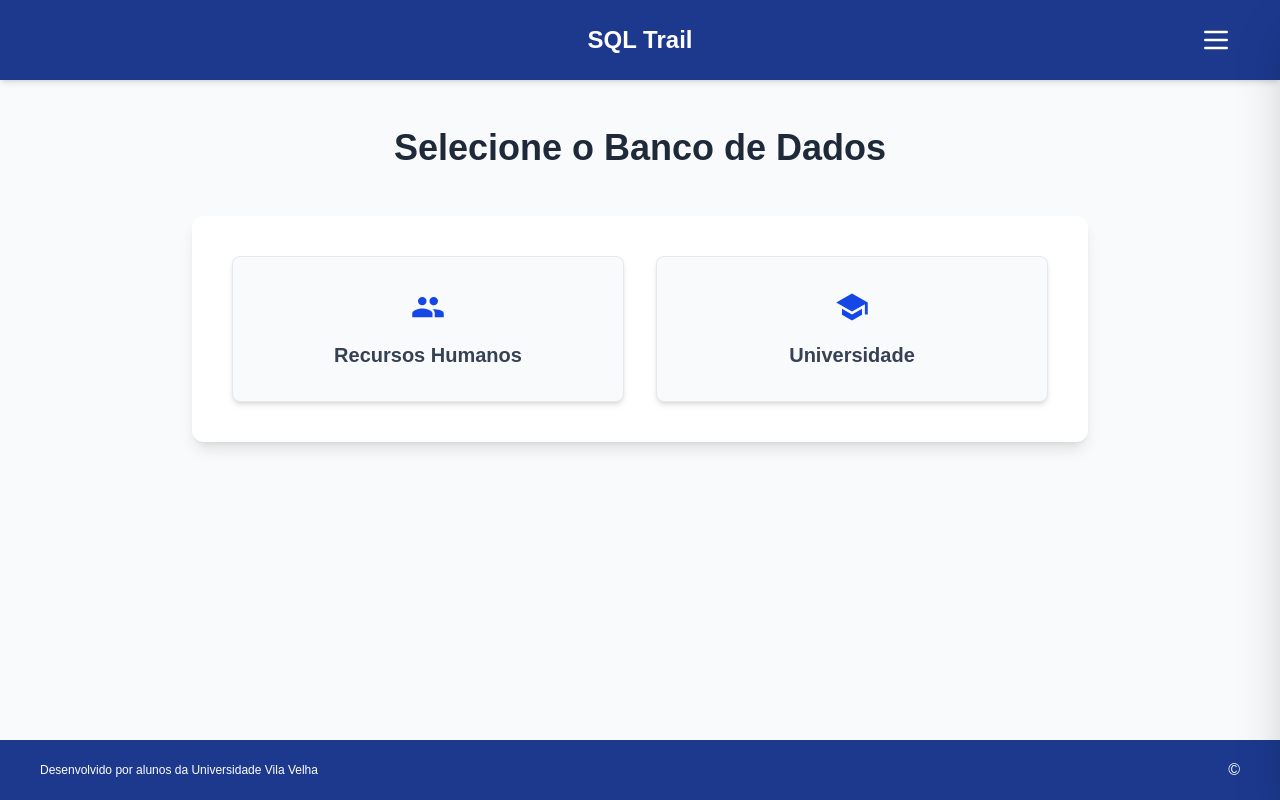
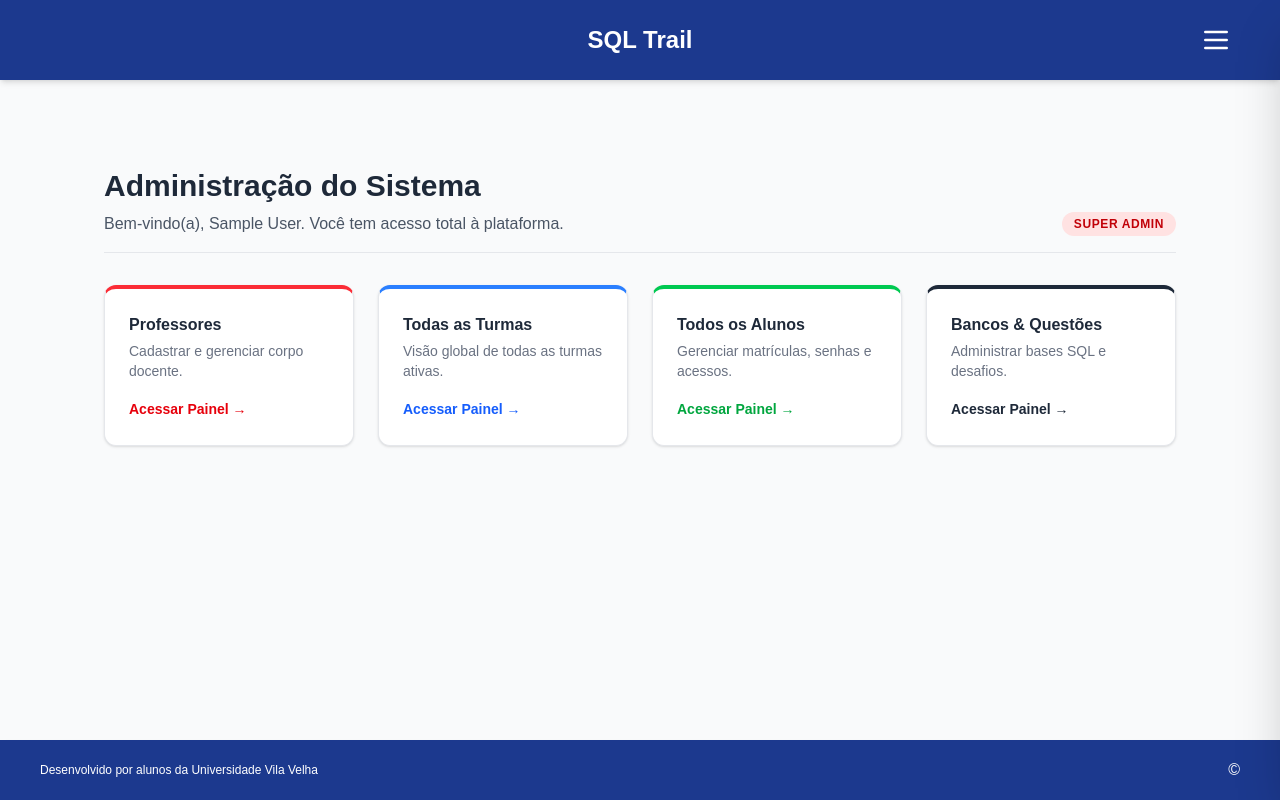
Before and after one commit to brenno1206/SQL-Trail, a Next.js app in the folder frontend/: page / in a window 1280 px wide. Built offline with nearby package versions, Linux system fonts and the light colour scheme; sample sign-in values are in the browser's storage.

Commit message:
Adicionando esqueleto do dashboard de cada usuário

```diff
--- a/frontend/app/page.tsx
+++ b/frontend/app/page.tsx
@@ -1,27 +1,37 @@
-import DatabaseCard from '@/components/DatabaseCard';
+'use client';
+
 import { Footer } from '@/components/Footer';
 import Header from '@/components/Header';
-import { databases } from '@/types/databases';
 import ProtectedRoute from '@/components/ProtectedRoute';
+import { useAuth } from '@/contexts/AuthContext';
+import StudentDashboard from '@/components/dashboards/StudentDashboard';
+import TeacherDashboard from '@/components/dashboards/TeacherDashboard';
+import AdminDashboard from '@/components/dashboards/AdminDashboard';
 
 export default function DatabasePage() {
+  const { user } = useAuth();
+
+  const renderDashboard = () => {
+    switch (user?.role) {
+      case 'student':
+        return <StudentDashboard userName={user?.name || ''} />;
+      case 'teacher':
+        return <TeacherDashboard userName={user?.name || ''} />;
+      case 'admin':
+        return <AdminDashboard userName={user?.name || ''} />;
+      default:
+        return null;
+    }
+  };
   return (
     <ProtectedRoute>
       <div className="flex flex-col min-h-screen bg-gray-50 dark:bg-gray-900">
         <Header />
+
         <main className="grow container mx-auto px-4 py-12">
-          <h1 className="text-4xl font-bold text-center text-gray-800 dark:text-gray-50 mb-12">
-            Selecione o Banco de Dados
-          </h1>
+          {renderDashboard()}
+        </main>
 
-          <section className="max-w-4xl mx-auto p-6 md:p-10 bg-white dark:bg-gray-800 rounded-xl shadow-lg">
-            <div className="grid grid-cols-1 sm:grid-cols-2 gap-6 md:gap-8">
-              {databases.map(({ slug, title }) => (
-                <DatabaseCard key={slug} slug={slug} title={title} />
-              ))}
-            </div>
-          </section>
-        </main>
         <Footer />
       </div>
     </ProtectedRoute>
--- /dev/null
+++ b/frontend/components/dashboards/AdminDashboard/index.tsx
@@ -0,0 +1,69 @@
+const AdminDashboard = ({ userName }: { userName: string }) => (
+  <section className="max-w-6xl mx-auto p-6 md:p-10">
+    <div className="mb-8 border-b border-gray-200 dark:border-gray-700 pb-4 flex justify-between items-end">
+      <div>
+        <h1 className="text-3xl font-bold text-gray-800 dark:text-gray-50 mb-2">
+          Administração do Sistema
+        </h1>
+        <p className="text-gray-600 dark:text-gray-400">
+          Bem-vindo(a), {userName}. Você tem acesso total à plataforma.
+        </p>
+      </div>
+      <span className="px-3 py-1 bg-red-100 text-red-700 text-xs font-bold rounded-full uppercase tracking-wider">
+        Super Admin
+      </span>
+    </div>
+
+    <div className="grid grid-cols-1 sm:grid-cols-2 lg:grid-cols-4 gap-6">
+      <div className="bg-white dark:bg-gray-800 p-6 rounded-xl shadow border border-gray-200 dark:border-gray-700 border-t-4 border-t-red-500 hover:-translate-y-1 transition-transform">
+        <h3 className="font-bold text-gray-800 dark:text-white mb-1">
+          Professores
+        </h3>
+        <p className="text-sm text-gray-500 mb-4">
+          Cadastrar e gerenciar corpo docente.
+        </p>
+        <button className="text-sm font-bold text-red-600 hover:underline">
+          Acessar Painel &rarr;
+        </button>
+      </div>
+
+      <div className="bg-white dark:bg-gray-800 p-6 rounded-xl shadow border border-gray-200 dark:border-gray-700 border-t-4 border-t-blue-500 hover:-translate-y-1 transition-transform">
+        <h3 className="font-bold text-gray-800 dark:text-white mb-1">
+          Todas as Turmas
+        </h3>
+        <p className="text-sm text-gray-500 mb-4">
+          Visão global de todas as turmas ativas.
+        </p>
+        <button className="text-sm font-bold text-blue-600 hover:underline">
+          Acessar Painel &rarr;
+        </button>
+      </div>
+
+      <div className="bg-white dark:bg-gray-800 p-6 rounded-xl shadow border border-gray-200 dark:border-gray-700 border-t-4 border-t-green-500 hover:-translate-y-1 transition-transform">
+        <h3 className="font-bold text-gray-800 dark:text-white mb-1">
+          Todos os Alunos
+        </h3>
+        <p className="text-sm text-gray-500 mb-4">
+          Gerenciar matrículas, senhas e acessos.
+        </p>
+        <button className="text-sm font-bold text-green-600 hover:underline">
+          Acessar Painel &rarr;
+        </button>
+      </div>
+
+      <div className="bg-white dark:bg-gray-800 p-6 rounded-xl shadow border border-gray-200 dark:border-gray-700 border-t-4 border-t-gray-800 hover:-translate-y-1 transition-transform">
+        <h3 className="font-bold text-gray-800 dark:text-white mb-1">
+          Bancos & Questões
+        </h3>
+        <p className="text-sm text-gray-500 mb-4">
+          Administrar bases SQL e desafios.
+        </p>
+        <button className="text-sm font-bold text-gray-800 dark:text-gray-300 hover:underline">
+          Acessar Painel &rarr;
+        </button>
+      </div>
+    </div>
+  </section>
+);
+
+export default AdminDashboard;
--- /dev/null
+++ b/frontend/components/dashboards/StudentDashboard/index.tsx
@@ -0,0 +1,29 @@
+import { databases } from '@/types/databases';
+import DatabaseCard from '@/components/DatabaseCard';
+
+export default function StudentDashboard({ userName }: { userName: string }) {
+  return (
+    <>
+      <div className="mb-8 border-b border-gray-200 dark:border-gray-700 pb-4">
+        <h1 className="text-3xl font-bold text-gray-800 dark:text-gray-50 mb-2">
+          Painel do Aluno
+        </h1>
+        <p className="text-gray-600 dark:text-gray-400">
+          Bem-vindo(a), Prof. {userName}. Aqui você pode acessar os bancos de
+          dados para praticar suas habilidades em SQL.
+        </p>
+      </div>
+      <h1 className="text-4xl font-bold text-center text-gray-800 dark:text-gray-50 mb-12">
+        Selecione o Banco de Dados
+      </h1>
+
+      <section className="max-w-4xl mx-auto p-6 md:p-10 bg-white dark:bg-gray-800 rounded-xl shadow-lg">
+        <div className="grid grid-cols-1 sm:grid-cols-2 gap-6 md:gap-8">
+          {databases.map(({ slug, title }) => (
+            <DatabaseCard key={slug} slug={slug} title={title} />
+          ))}
+        </div>
+      </section>
+    </>
+  );
+}
--- /dev/null
+++ b/frontend/components/dashboards/TeacherDashboard/index.tsx
@@ -0,0 +1,53 @@
+const TeacherDashboard = ({ userName }: { userName: string }) => (
+  <section className="max-w-5xl mx-auto p-6 md:p-10">
+    <div className="mb-8 border-b border-gray-200 dark:border-gray-700 pb-4">
+      <h1 className="text-3xl font-bold text-gray-800 dark:text-gray-50 mb-2">
+        Painel do Professor
+      </h1>
+      <p className="text-gray-600 dark:text-gray-400">
+        Bem-vindo(a), Prof. {userName}. Aqui você gerencia suas turmas e
+        acompanha seus alunos.
+      </p>
+    </div>
+
+    <div className="grid grid-cols-1 md:grid-cols-3 gap-6">
+      <div className="bg-white dark:bg-gray-800 p-6 rounded-xl shadow-sm border border-gray-100 dark:border-gray-700 hover:shadow-md transition">
+        <h3 className="text-xl font-bold text-blue-900 dark:text-blue-400 mb-2">
+          Minhas Turmas
+        </h3>
+        <p className="text-sm text-gray-600 dark:text-gray-400 mb-4">
+          Crie novas turmas ou edite as existentes.
+        </p>
+        <button className="w-full py-2 bg-blue-50 text-blue-700 dark:bg-blue-900/30 dark:text-blue-400 rounded-lg font-semibold hover:bg-blue-100 dark:hover:bg-blue-900/50 transition">
+          Gerenciar Turmas
+        </button>
+      </div>
+
+      <div className="bg-white dark:bg-gray-800 p-6 rounded-xl shadow-sm border border-gray-100 dark:border-gray-700 hover:shadow-md transition">
+        <h3 className="text-xl font-bold text-green-900 dark:text-green-400 mb-2">
+          Alunos
+        </h3>
+        <p className="text-sm text-gray-600 dark:text-gray-400 mb-4">
+          Adicione alunos às suas turmas e veja as matrículas.
+        </p>
+        <button className="w-full py-2 bg-green-50 text-green-700 dark:bg-green-900/30 dark:text-green-400 rounded-lg font-semibold hover:bg-green-100 dark:hover:bg-green-900/50 transition">
+          Vincular Alunos
+        </button>
+      </div>
+
+      <div className="bg-white dark:bg-gray-800 p-6 rounded-xl shadow-sm border border-gray-100 dark:border-gray-700 hover:shadow-md transition">
+        <h3 className="text-xl font-bold text-purple-900 dark:text-purple-400 mb-2">
+          Desempenho
+        </h3>
+        <p className="text-sm text-gray-600 dark:text-gray-400 mb-4">
+          Acompanhe as resoluções de SQL das suas turmas.
+        </p>
+        <button className="w-full py-2 bg-purple-50 text-purple-700 dark:bg-purple-900/30 dark:text-purple-400 rounded-lg font-semibold hover:bg-purple-100 dark:hover:bg-purple-900/50 transition">
+          Ver Relatórios
+        </button>
+      </div>
+    </div>
+  </section>
+);
+
+export default TeacherDashboard;
```
